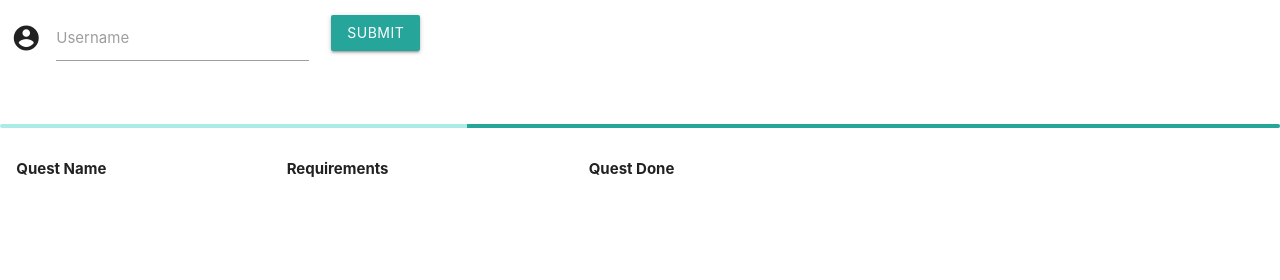
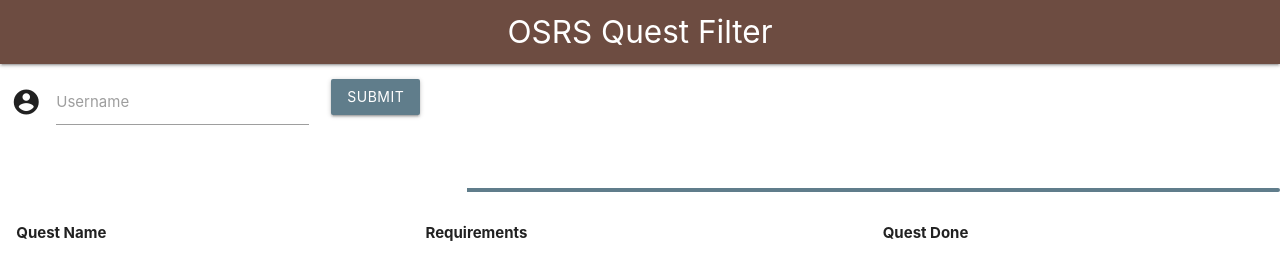
Before and after one commit to golfguru1/OSRSQuestFilter, a website: page public/index.html in a window 1280 px wide. Both pictures are taken after a click on the link "SUBMIT". Drawn offline with nearby package versions, Linux system fonts and the light colour scheme; no server answers.

Commit message:
made it look nicer

```diff
--- a/public/index.html
+++ b/public/index.html
@@ -5,13 +5,18 @@
     <title>OSRS Quest Filter</title>
     <link href="http://fonts.googleapis.com/icon?family=Material+Icons" rel="stylesheet">
     <link rel="stylesheet" href="https://cdnjs.cloudflare.com/ajax/libs/materialize/0.97.5/css/materialize.min.css">
+    <link rel="stylesheet" href="./css/myCSS.css">
 
     <meta name="viewport" content="width=device-width, initial-scale=1.0" />
 
 </head>
 
 <body>
-
+    <nav>
+      <div class="nav-wrapper brown darken-1">
+        <a href="" class="brand-logo center">OSRS Quest Filter</a>
+      </div>
+    </nav>
     <div class="row">
         <div class="col s12">
             <div class="row">
@@ -21,16 +26,16 @@
                     <label for="icon_prefix">Username</label>
                 </div>
                 <div class="input-field col s6">
-                    <a class="waves-effect waves-light btn" name="submitButton">Submit</a>
+                    <a class="waves-effect waves-light btn blue-grey" name="submitButton">Submit</a>
                 </div>
             </div>
         </div>
     </div>
-    <div class="progress">
-        <div class="indeterminate"></div>
+    <div class="progress white">
+        <div class="indeterminate blue-grey"></div>
     </div>
     <div class="row">
-        <div class="col s8">
+        <div class="col s12">
             <table class="striped table" id="requirementsTable">
                 <thead>
                     <tr>
--- a/public/js/script.js
+++ b/public/js/script.js
@@ -21,7 +21,7 @@
                             var requirement = quest.requirements[j]
                             requirementsString += requirement.skill + " : " + requirement.level + " "
                         }
-                        $("#requirementsTable > tbody").append("<tr id="+ quest._id +"><td>" + quest.name + "</td><td>" + requirementsString + "</td><td><a class=\"waves-effect waves-light btn\" id=\"doneQuestButton-" + quest._id + "\"><i class=\"material-icons\">thumb_up</i></a></td></tr>")
+                        $("#requirementsTable > tbody").append("<tr id="+ quest._id +"><td>" + quest.name + "</td><td>" + requirementsString + "</td><td><a class=\"waves-effect waves-light btn blue-grey\" id=\"doneQuestButton-" + quest._id + "\"><i class=\"material-icons\">thumb_up</i></a></td></tr>")
                         $('#doneQuestButton-' + quest._id).click({
                             id: quest._id
                         }, function(event) {
```
